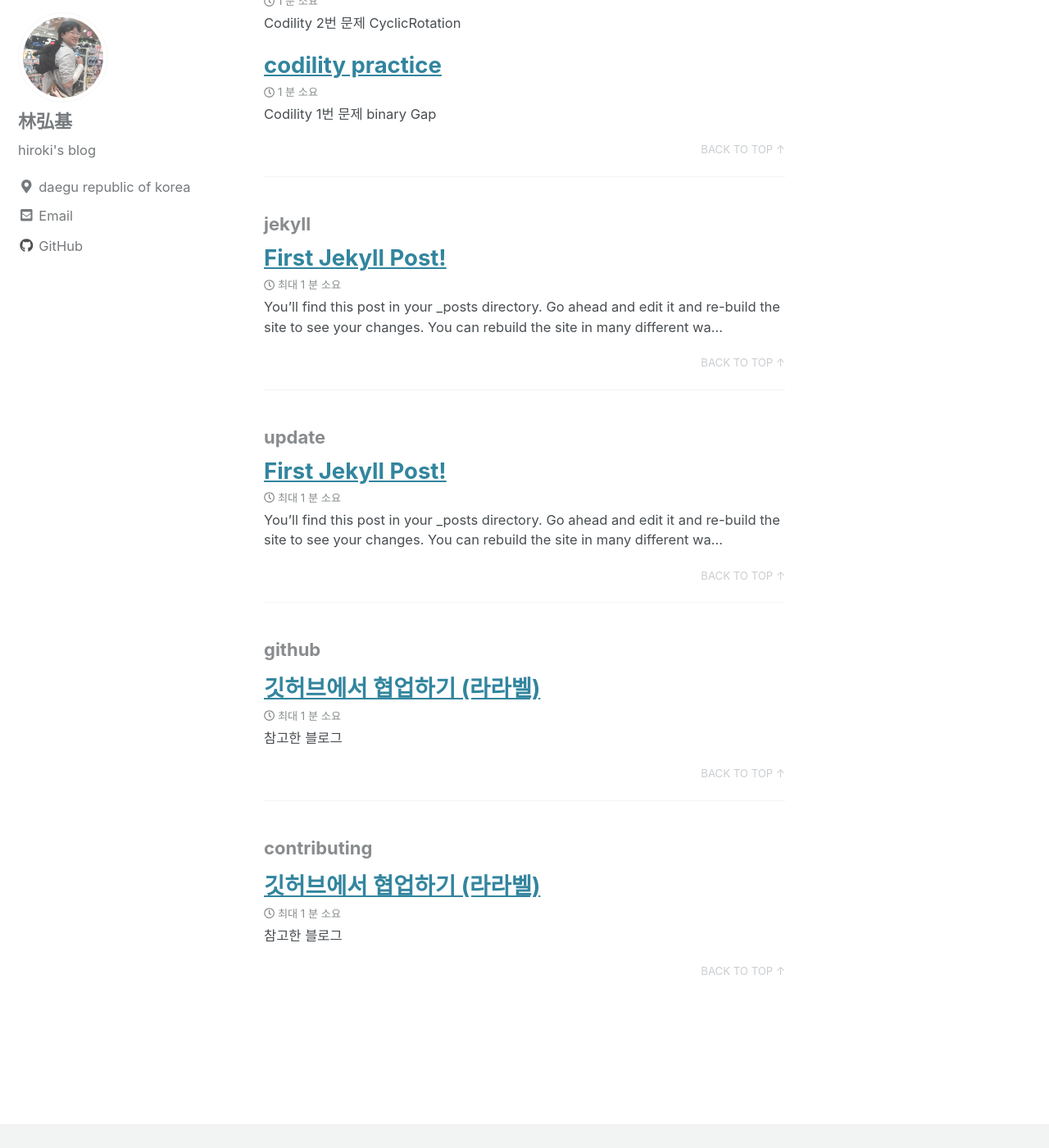
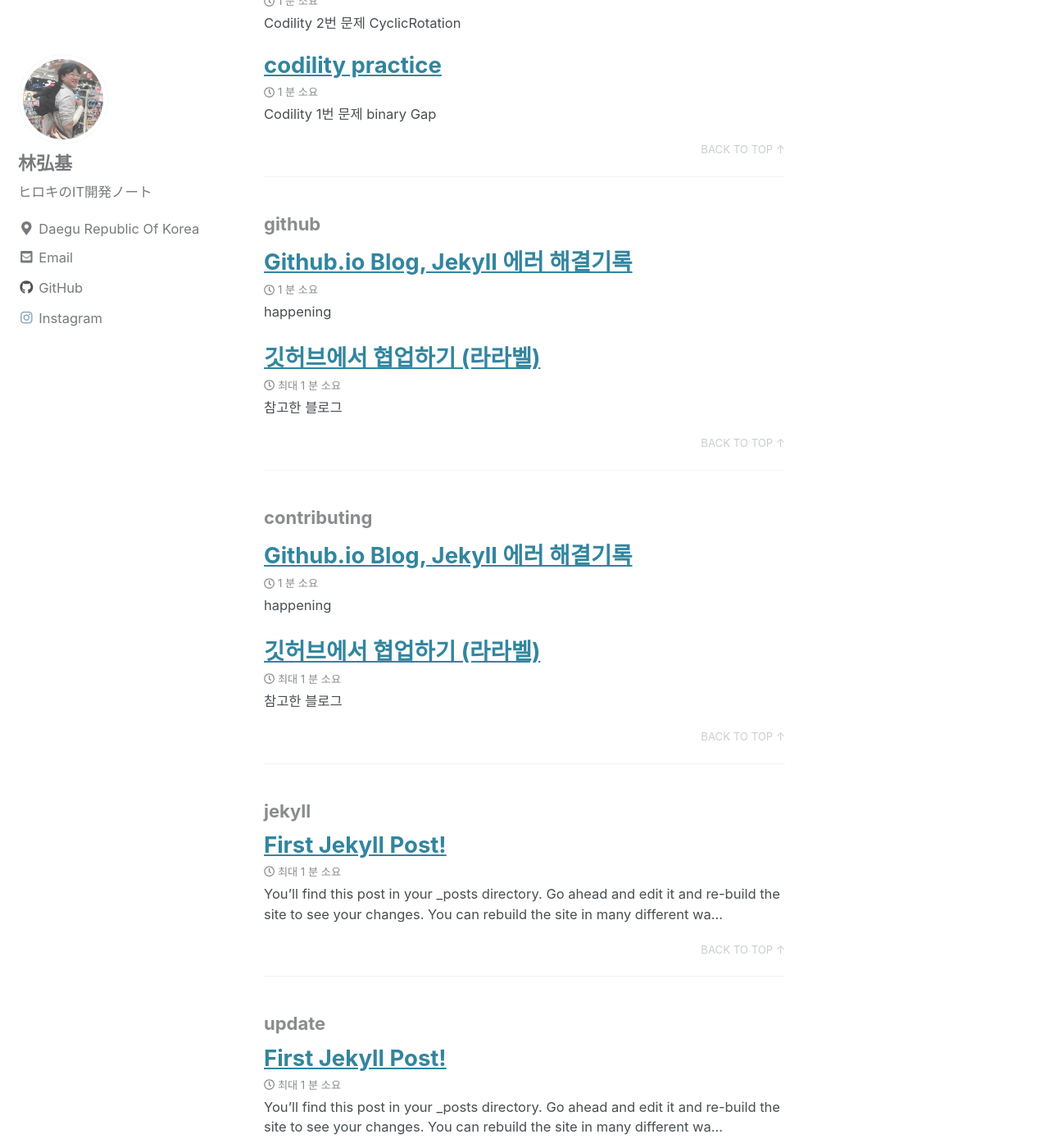
Before and after one commit to hiroki-Yim/hiroki-yim.github.io, a Jekyll site: the page built from _pages/category-archive.md, in a window 1280 px wide and 1400 px high, scrolled down 774 px. Shown: the whole window at 82% size. Built offline with Jekyll 4.4.1, drawn with Linux system fonts in a browser that asks for light colours; cached includes are drawn as plain includes; part of the change alters nothing that is shown; some of the changed text lies outside the part shown.

Commit message:
solved-jekyll-error-post

```diff
--- a/_config.yml
+++ b/_config.yml
@@ -107,8 +107,8 @@ analytics:
 author:
   name: "林弘基"
   avatar: "/assets/images/me.jpg" # path of avatar image, e.g. "/assets/images/bio-photo.jpg"
-  bio: "hiroki's blog"
-  location: "daegu republic of korea"
+  bio: "ヒロキのIT開発ノート"
+  location: "Daegu Republic Of Korea"
   email:
   links:
     - label: "Email"
@@ -128,7 +128,7 @@ author:
       url: "https://github.com/hiroki-Yim"
     - label: "Instagram"
       icon: "fab fa-fw fa-instagram"
-      # url: "https://instagram.com/"
+      url: "https://www.instagram.com/hongki_95/"
 
 # Site Footer
 footer:
--- /dev/null
+++ b/_posts/2019-03-08-solved-jekyll-error-post.md
@@ -0,0 +1,55 @@
+---
+title: "Github.io Blog, Jekyll 에러 해결기록"
+date: 2019-03-08 08:03:00
+categories: github contributing
+---
+
+## happening
+
+github.io를 이용해 정적 블로그를 무료로, 쉽게 구축할 수 있다는 소식을 접하여 commit + bloging을 하고자 인터넷을 뒤져 간단하게 구축하게 되었다.
+그러던 중 다른 화려한 git 블로그를 접하게 되면서 theme적용을 결심하게 되었다.[Imreplay님의 JEKYLL + Github.io 블로그 구축 정리](https://imreplay.com/blogging/minimal-mistakes-%ED%85%8C%EB%A7%88%EB%A5%BC-%EC%9D%B4%EC%9A%A9%ED%95%B4-githubio-%EB%B8%94%EB%A1%9C%EA%B7%B8-%EA%B5%AC%EC%B6%95%ED%95%98%EA%B8%B0/)
+jekyll theme를 적용한 뒤 기존에 있던 file들을 옮기는 과정에서
+![image](https://user-images.githubusercontent.com/33077726/53994085-9139b200-4174-11e9-893b-67f862fe4fc8.png)
+위와 같이 오류가 발생하면서 gitiopage가 이전 버전에서 바뀌지 않게 된 것이었다.
+
+하지만 어째서인지 어떤 부분에서 오류가 뜨고 있는지 확인할 수 없었다.
+해당 오류는 repository의 settings의 github pages부분에서 확인할 수 있었는데 어떤 오류던 [이 문서](https://help.github.com/en/articles/viewing-jekyll-build-error-messages)를 보여주었다.
+해당 문서를 쭉 읽어봤더니 오류를 확인하고 싶으면 로컬에 빌드해서 확인하는 수 밖에 없었는데, ![image](https://user-images.githubusercontent.com/33077726/53994228-09a07300-4175-11e9-8c8f-05eb27dbf824.png)
+기존 file을 clone해서 ide에서 markdown으로 작성하고 있었기 때문에
+빌드하는 방법을 하나하나 찾아가며 할 수 밖에 없었다.
+
+하여 보았던 문서가 [Setting up your GitHub Pages site locally with Jekyll](https://help.github.com/en/articles/setting-up-your-github-pages-site-locally-with-jekyll)와
+[류승형님의 Jekyll install on window](https://shryu8902.github.io/_posts/2018-06-22-jekyll-on-windows/) 이 두 가지였다.
+
+위의 문서를 참조하며 설치하였으나 쉽게 실행되지 않았고, github.io에서 theme를 사용해서 서버를 여는 것과 달리 직접 필요한 file들을 전부 download해야했다.
+
+npm과 비슷한 역할을 하는 gem을 사용하기 위해 ruby를 설치하였고 블로그에 필요한 패키지는 Gemfile을 참조하여 download받았다.
+jekyll serve로 실행하면 되지만, 모듈들의 버전이 맞지않았기에 bundle exec 명령어로 번들하여 실행하니 정상실행 되었다.
+또한 bundle exec 명령어로도 안되면 cech65001 명령어로 언어셋을 설정한 다음 실행하면 잘 번들되어 실행된다.
+
+평소 하나에 깊게 빠지지 못하고, 수박 겉핥기 식으로 공부하는 나에게 있어서 이번 error는 깊게 공부하는 것도 좋다는 것을 일깨워 준 것 같다.
+
+![image](https://user-images.githubusercontent.com/33077726/53995174-99472100-4177-11e9-8045-59a117c969b3.png)
+모두 Happy Bloging!!!
+
+에러 발견시간 : 19-03-08 04:00am
+에러 해결시간 : 19-03-08 07:30am
+
+---
+
+## 배운 점
+
+1. Gemfile의 역할
+2. ruby, jekyll 사용법
+3. github.io의 구조
+4. folder에 따른 config file작성법
+
+---
+
+## 참고
+
+[JEKYLL 공식 홈페이지](https://jekyllrb.com/)
+
+[사용한 JEKYLL 테마](https://github.com/mmistakes/minimal-mistakes)
+
+---
```
